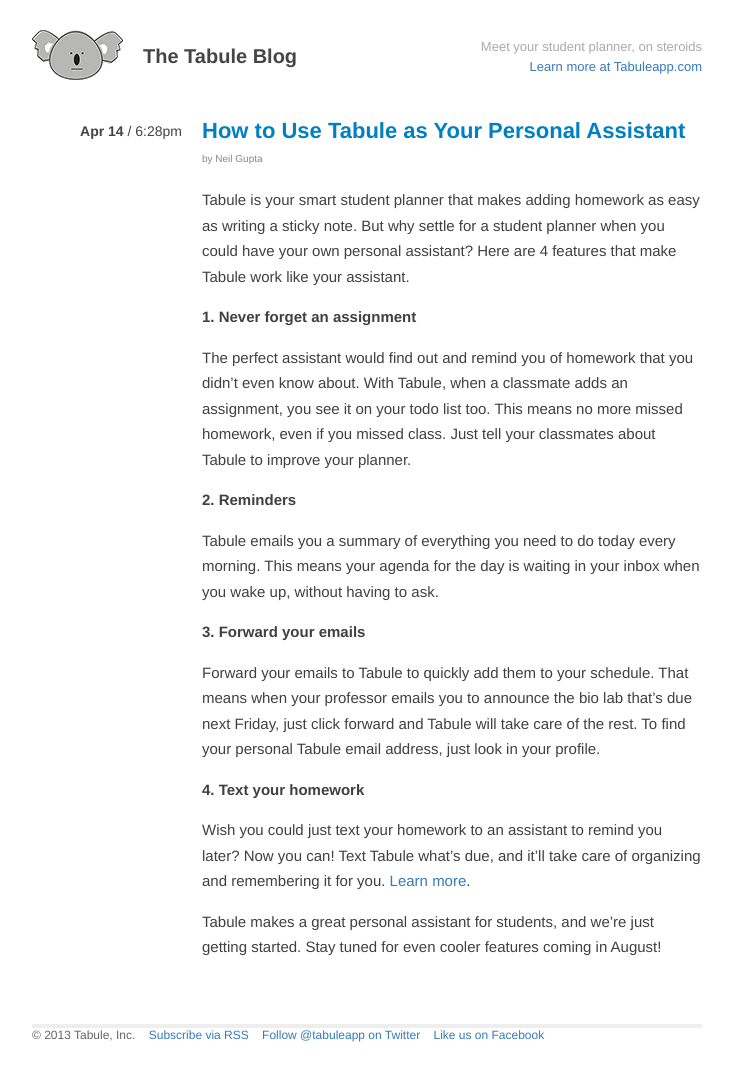
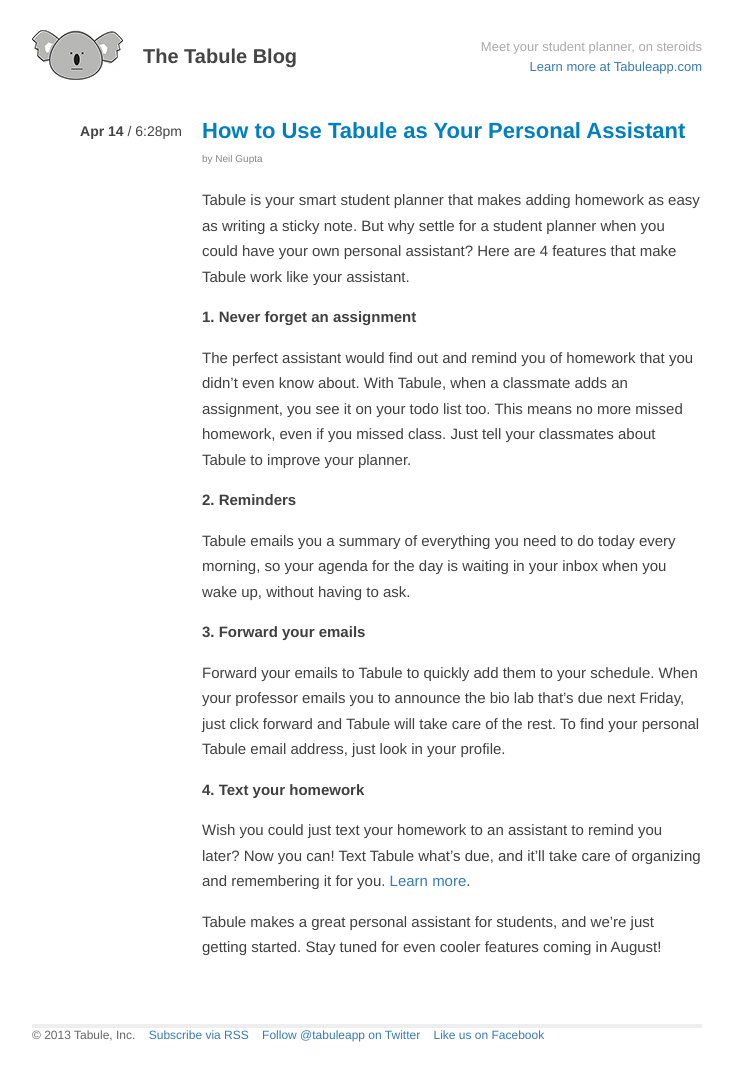
Before and after one commit to Tabule/TabuleBlog, a Jekyll site: the page built from _posts/2013-04-14-tabule-as-personal-assistant.md, in a window 1280 px wide. Shown: the whole page, without its empty margins (273-1006 px from the left). Built offline with Jekyll 4.4.1, drawn with Linux system fonts in a browser that asks for light colours; comment, search, counter and statistics services are not loaded.

Commit message:
wording improvements

```diff
--- a/_posts/2013-04-14-tabule-as-personal-assistant.md
+++ b/_posts/2013-04-14-tabule-as-personal-assistant.md
@@ -14,11 +14,11 @@
 
 # 2. Reminders
 
-Tabule emails you a summary of everything you need to do today every morning. This means your agenda for the day is waiting in your inbox when you wake up, without having to ask.
+Tabule emails you a summary of everything you need to do today every morning, so your agenda for the day is waiting in your inbox when you wake up, without having to ask.
 
 # 3. Forward your emails
 
-Forward your emails to Tabule to quickly add them to your schedule. That means when your professor emails you to announce the bio lab that's due next Friday, just click forward and Tabule will take care of the rest. To find your personal Tabule email address, just look in your profile.
+Forward your emails to Tabule to quickly add them to your schedule. When your professor emails you to announce the bio lab that's due next Friday, just click forward and Tabule will take care of the rest. To find your personal Tabule email address, just look in your profile.
 
 # 4. Text your homework
 
```
